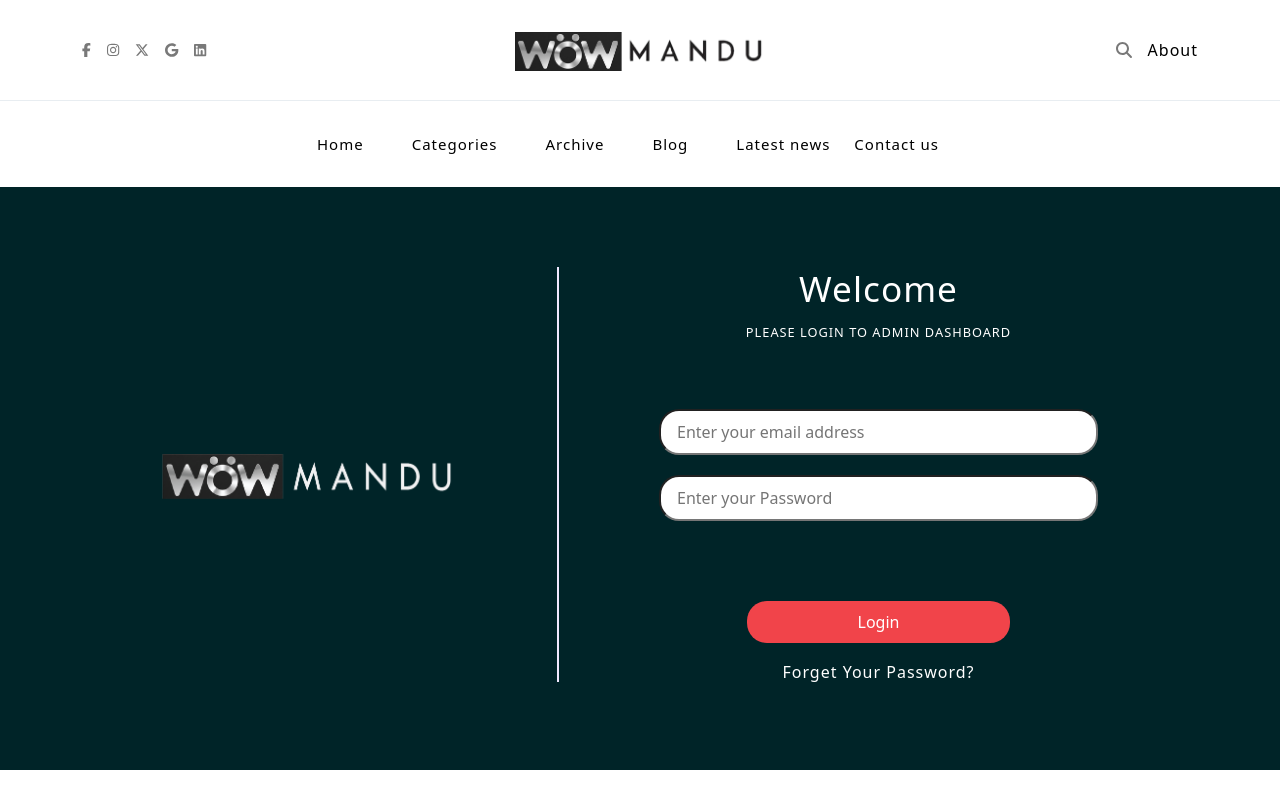
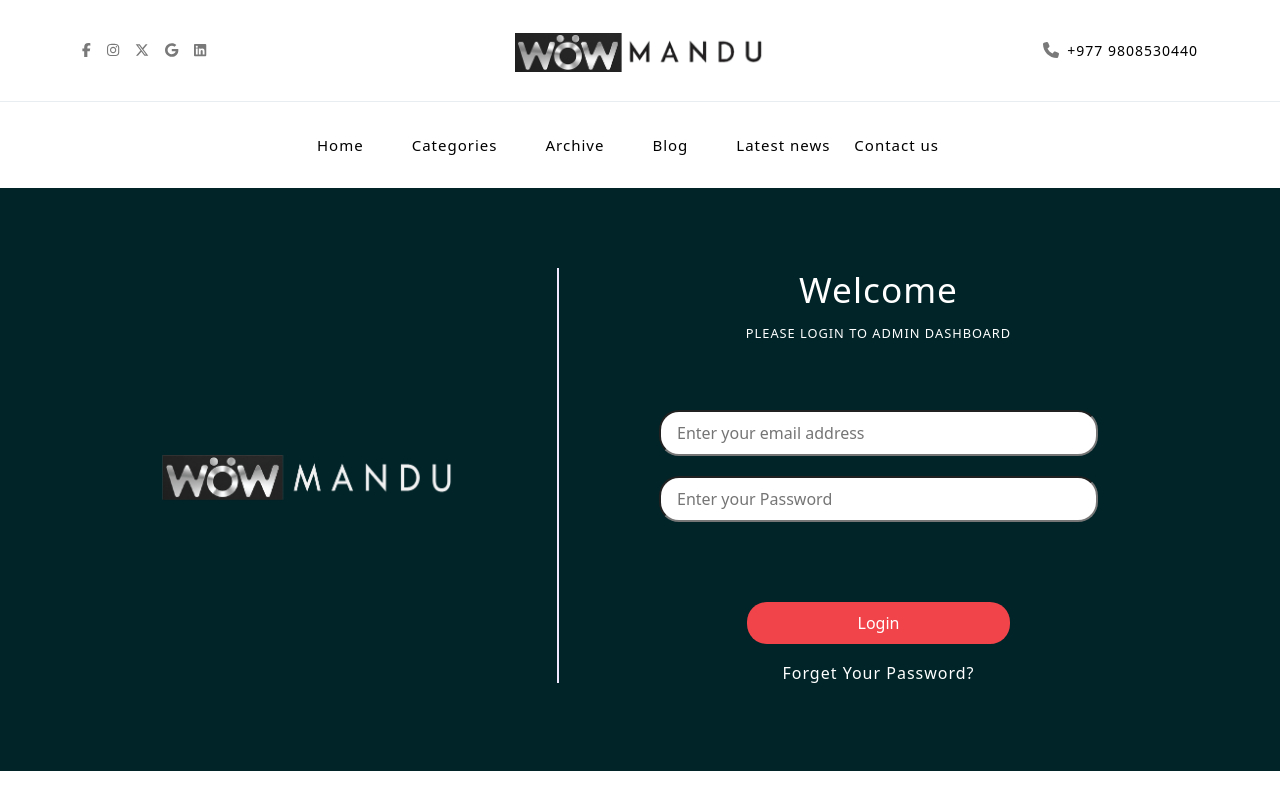
Before and after one commit to sangeng7/wowmandu, a React (Vite) app: page /login in a window 1280 px wide. Shown: the top 800 px of the page. Built offline with nearby package versions, Linux system fonts and the light colour scheme.

Commit message:
redirect to call addded

```diff
--- a/src/Header/Header.jsx
+++ b/src/Header/Header.jsx
@@ -2,7 +2,7 @@ import React from 'react'
 import './header.scss'
 import { FontAwesomeIcon } from '@fortawesome/react-fontawesome'
 import { faFacebookF, faGoogle, faInstagram, faLinkedin, faXTwitter } from '@fortawesome/free-brands-svg-icons'
-import { faSearch } from '@fortawesome/free-solid-svg-icons'
+import { faPhone } from '@fortawesome/free-solid-svg-icons'
 import { Routes, Route, Link } from "react-router-dom";
 import All from '../All/All'
 import InternationalChild from '../InternationalChild/InternationalChild'
@@ -35,11 +35,11 @@ function Header() {
                                 </div>
                             </div>
                             <div className="col-lg-4 col-xs-4">
-                                <div className="search text-end">
-                                    <div className="search-icon me-3">
-                                        <FontAwesomeIcon className='icons' icon={faSearch} />
+                                <div className="call text-end">
+                                    <div className="call-icon me-2">
+                                        <FontAwesomeIcon className='icons' icon={faPhone} />
                                     </div>
-                                    <a href=""><p>About</p></a>
+                                    <p><a href="tel:+977 9808530440">+977 9808530440</a></p>
                                 </div>
                             </div>
                         </div>
--- a/src/Header/Header.scss
+++ b/src/Header/Header.scss
@@ -53,15 +53,18 @@
             width: 70%;
             margin: auto;
         }
-        .search{
+        .call{
             &-icon{
                 display: inline-block;
                 .icons{
                     color: #797979;
                 }
             }
-            a{
+            p{
                 display: inline-block;
+                a{
+                font-size: 14px;
+                }
             }
         }
     }
```
